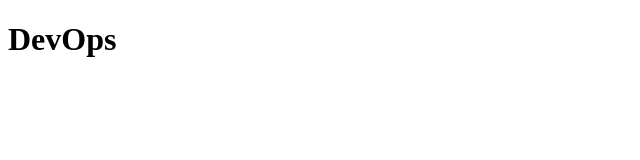
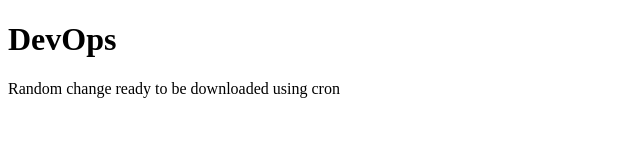
Before and after one commit to CristopherIC/DevOpsTasks, a plain HTML site: page index.html in a window 1280 px wide. Shown: the whole page, without its empty margins (0-640 px from the left). Drawn offline with Linux system fonts and the light colour scheme.

Commit message:
Update index.html
Part3 Change

```diff
--- a/index.html
+++ b/index.html
@@ -5,5 +5,6 @@
   </head>
   <body>
     <h1>DevOps</h1>
+    <p>Random change ready to be downloaded using cron</p>
   </body>
 </html>
```
